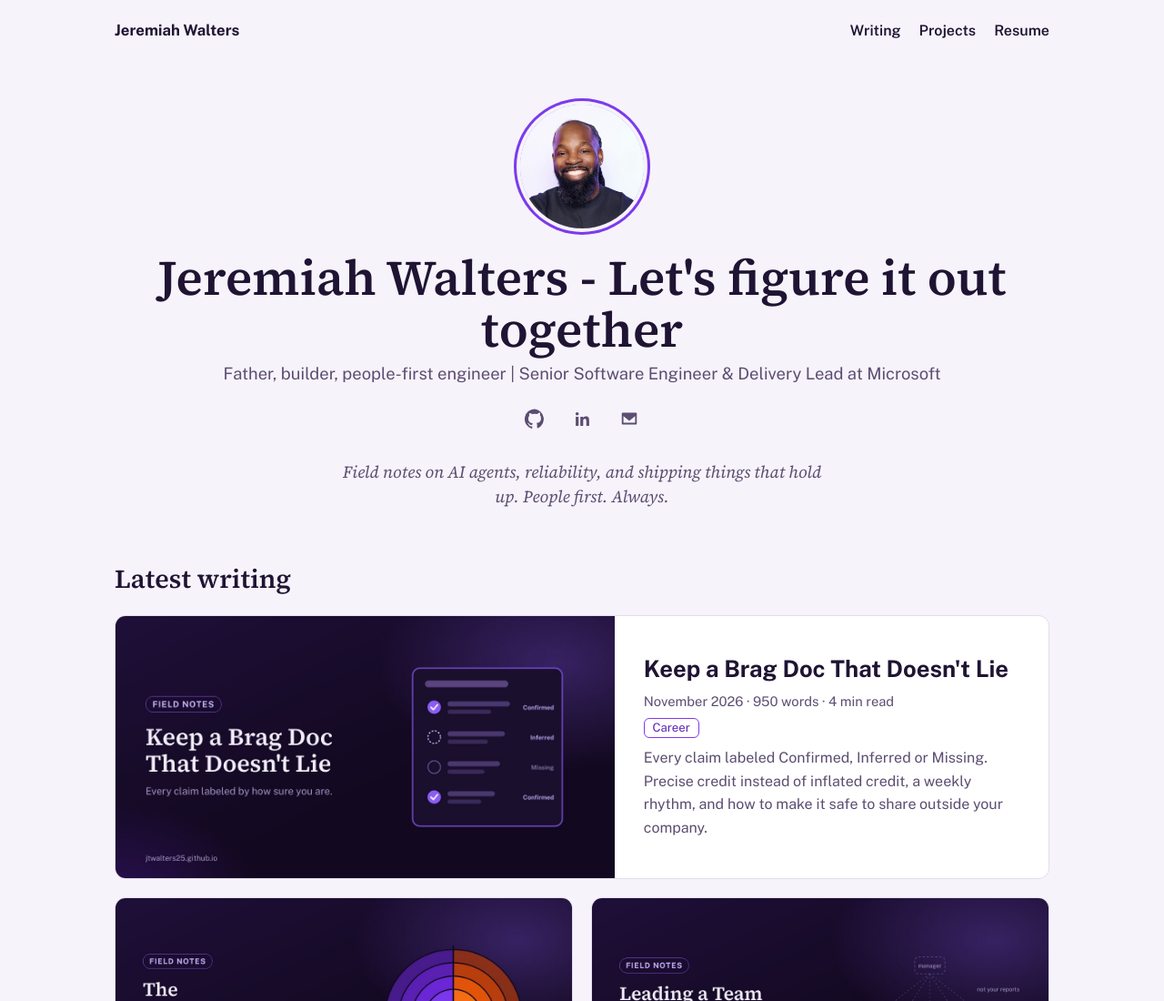
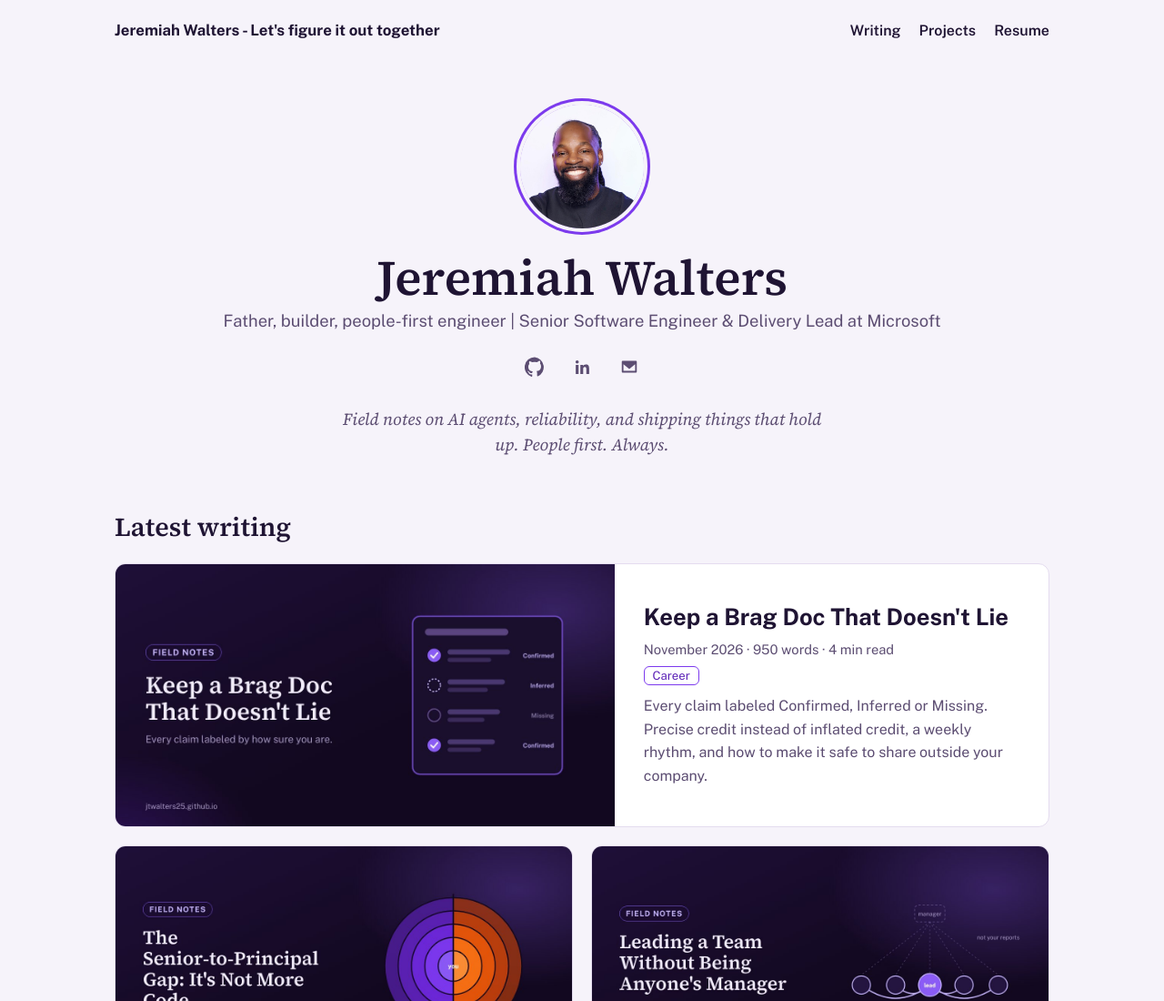
Before and after one commit to jtwalters25/jtwalters25.github.io, a plain HTML site: page index.html in a window 1280 px wide. Shown: the top 1100 px of the page at 91% size. Drawn offline with nearby package versions, Linux system fonts and the light colour scheme.

Commit message:
Move tagline to nav brand

```diff
--- a/index.html
+++ b/index.html
@@ -102,7 +102,7 @@
   <body>
     <div class="wrap">
       <nav class="nav" aria-label="Main">
-        <a class="brand" href="./">Jeremiah Walters</a>
+        <a class="brand" href="./">Jeremiah Walters - Let's figure it out together</a>
         <ul>
           <li><a href="#writing">Writing</a></li>
           <li><a href="#projects">Projects</a></li>
@@ -112,7 +112,7 @@
 
       <header class="hero">
         <img class="portrait" src="images/jeremiah.jpg" width="136" height="136" alt="Portrait of Jeremiah Walters" />
-        <h1>Jeremiah Walters - Let's figure it out together</h1>
+        <h1>Jeremiah Walters</h1>
         <p class="tagline">Father, builder, people-first engineer | Senior Software Engineer &amp; Delivery Lead at Microsoft</p>
         <ul class="social">
           <li><a href="https://github.com/jtwalters25" target="_blank" rel="noopener" aria-label="GitHub"><svg width="22" height="22" viewBox="0 0 24 24" fill="currentColor" aria-hidden="true"><path d="M12 .5a12 12 0 0 0-3.8 23.4c.6.1.8-.3.8-.6v-2.1c-3.3.7-4-1.6-4-1.6-.6-1.4-1.4-1.8-1.4-1.8-1.1-.7.1-.7.1-.7 1.2.1 1.8 1.2 1.8 1.2 1.1 1.8 2.8 1.3 3.5 1 .1-.8.4-1.3.8-1.6-2.7-.3-5.5-1.3-5.5-5.9 0-1.3.5-2.4 1.2-3.2-.1-.3-.5-1.5.1-3.2 0 0 1-.3 3.3 1.2a11.5 11.5 0 0 1 6 0C17.3 4.6 18.3 5 18.3 5c.7 1.7.2 2.9.1 3.2.8.8 1.2 1.9 1.2 3.2 0 4.6-2.8 5.6-5.5 5.9.4.4.8 1.1.8 2.2v3.3c0 .3.2.7.8.6A12 12 0 0 0 12 .5z"/></svg></a></li>
```
